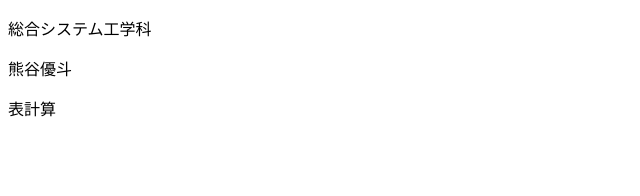
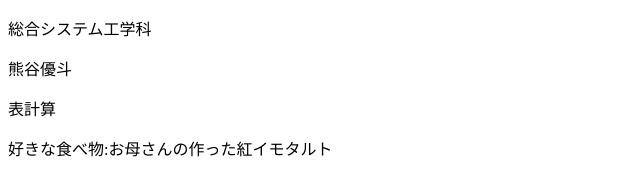
Before and after one commit to papipuponpon/branch-test, a plain HTML site: page profile_B.html in a window 1280 px wide. Shown: the whole page, without its empty margins (0-640 px from the left). Drawn offline with Linux system fonts and the light colour scheme.

Commit message:
追記しました

```diff
--- a/profile_B.html
+++ b/profile_B.html
@@ -8,5 +8,6 @@
 	<p>総合システム工学科</P>
 	<p>熊谷優斗</p>
 	<p>表計算</p>
+	<p>好きな食べ物:お母さんの作った紅イモタルト
 	</body>
 </html>
```
